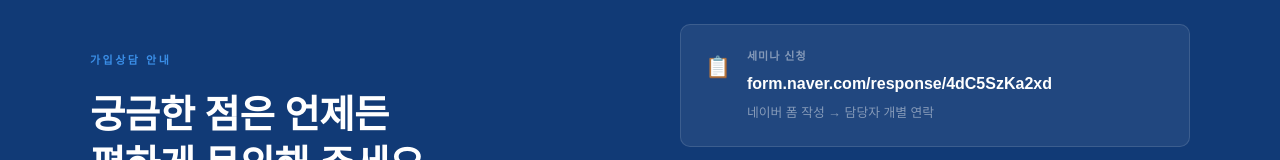
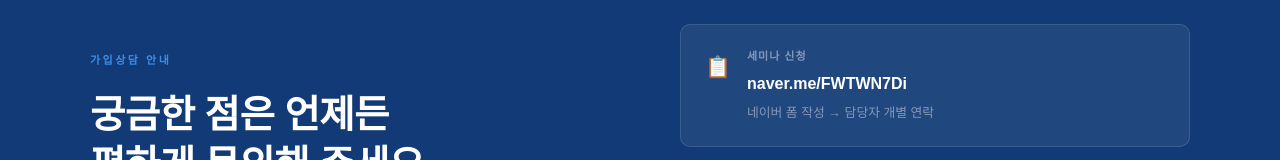
Before and after one commit to hobbytrain80-cmyk/booktongjoin, a plain HTML site: page index.html in a window 1280 px wide. Shown: the part 5472-5632 px from the top of the page. Drawn offline with Linux system fonts and the light colour scheme.

Commit message:
Update Naver form application URL

```diff
--- a/index.html
+++ b/index.html
@@ -397,7 +397,7 @@
         <li><a href="#reasons">가입 이유</a></li>
         <li><a href="#classflow">수업 구성</a></li>
         <li><a href="#seminar">세미나 신청</a></li>
-        <li><a href="https://form.naver.com/response/4dC5SzKa2xd" target="_blank" class="nav-cta">세미나 신청하기</a></li>
+        <li><a href="https://naver.me/FWTWN7Di" target="_blank" class="nav-cta">세미나 신청하기</a></li>
       </ul>
       <button class="hamburger" id="hamburger" aria-label="메뉴 열기">
         <span></span><span></span><span></span>
@@ -410,7 +410,7 @@
     <a href="#reasons" onclick="closeMenu()">가입 이유</a>
     <a href="#classflow" onclick="closeMenu()">수업 구성</a>
     <a href="#seminar" onclick="closeMenu()">세미나 신청</a>
-    <a href="https://form.naver.com/response/4dC5SzKa2xd" target="_blank" class="mobile-cta">세미나 신청하기 →</a>
+    <a href="https://naver.me/FWTWN7Di" target="_blank" class="mobile-cta">세미나 신청하기 →</a>
   </div>
 
   <!-- HERO -->
@@ -422,7 +422,7 @@
       <h1>기존 독서 학원과<br><em>완전히 다른</em><br>읽기훈련 시스템</h1>
       <p>책통클럽은 아이들이 어떤 글이든 스스로 읽어낼 수 있도록 훈련하는 독서교육 프로그램입니다.<br>원장님의 워라벨을 지키면서도 확실한 교육 효과를 만들어 드립니다.</p>
       <div class="hero-btns">
-        <a href="https://form.naver.com/response/4dC5SzKa2xd" target="_blank" class="btn-primary">가입세미나 신청하기 (네이버 폼)</a>
+        <a href="https://naver.me/FWTWN7Di" target="_blank" class="btn-primary">가입세미나 신청하기 (네이버 폼)</a>
       </div>
     </div>
   </section>
@@ -609,7 +609,7 @@
         <div class="seminar-box">
           <h3>가입 세미나 신청</h3>
           <p class="note">네이버 폼을 작성해 주시면 확인 후 연락 드립니다. 신청하신 정보를 바탕으로 해당 지역의 세미나 참석 안내를 드립니다.</p>
-          <a class="seminar-cta" href="https://form.naver.com/response/4dC5SzKa2xd" target="_blank">
+          <a class="seminar-cta" href="https://naver.me/FWTWN7Di" target="_blank">
             네이버 폼으로 세미나 신청하기 →
           </a>
           <p class="seminar-cta-note">신청 후 담당자가 개별 연락드립니다</p>
@@ -631,7 +631,7 @@
           <div class="icon">📋</div>
           <div>
             <div class="label">세미나 신청</div>
-            <div class="val">form.naver.com/response/4dC5SzKa2xd</div>
+            <div class="val">naver.me/FWTWN7Di</div>
             <div class="small">네이버 폼 작성 → 담당자 개별 연락</div>
           </div>
         </div>
```
